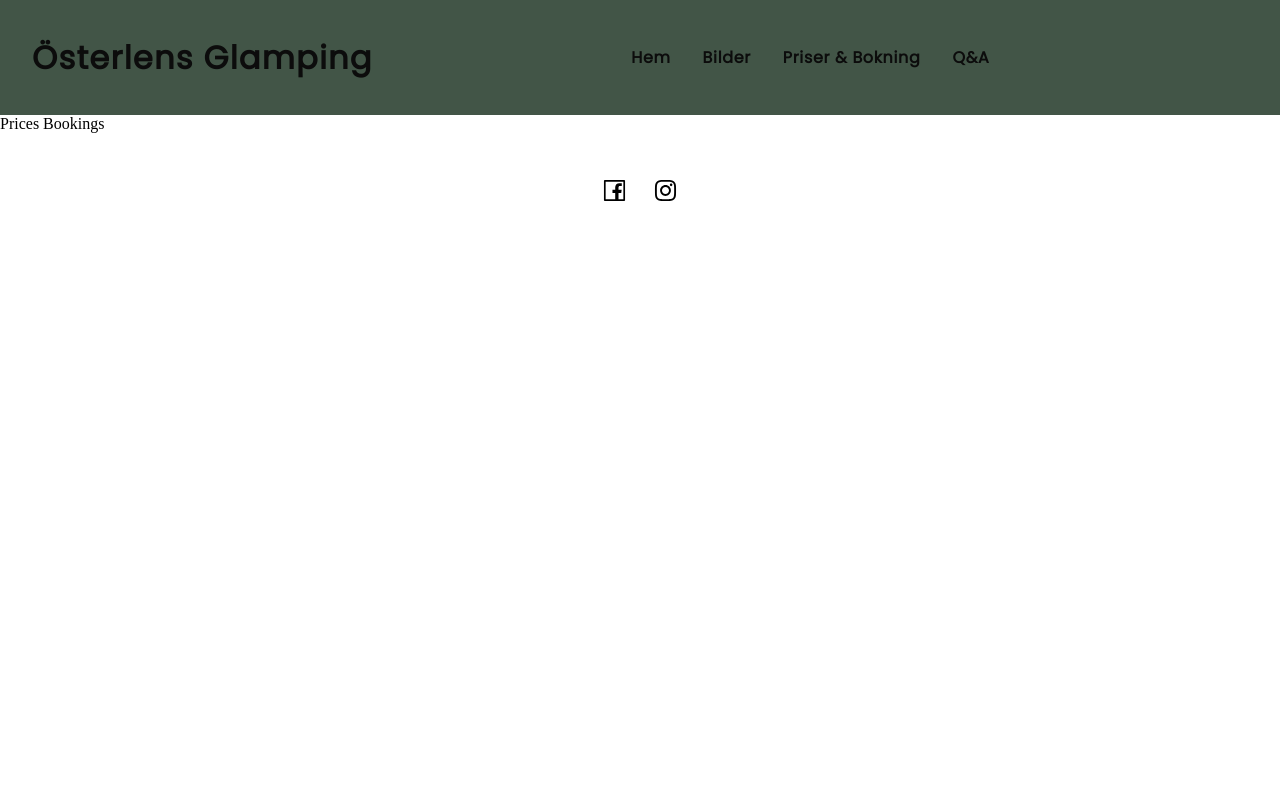
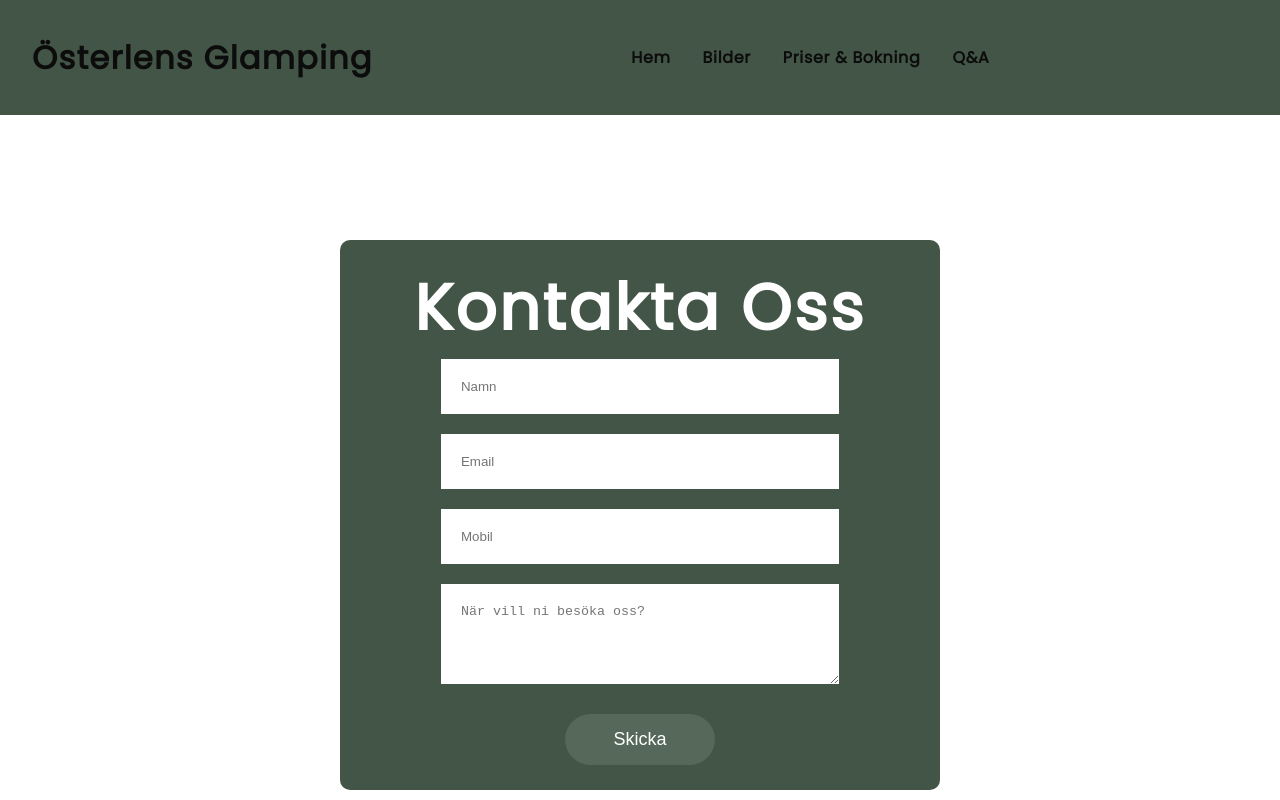
Before and after one commit to Tobzki/osterlens-glamping, a React (Create React App) app: page /booking in a window 1280 px wide. Shown: the top 800 px of the page. Built offline with nearby package versions, Linux system fonts and the light colour scheme.

Commit message:
added contact form

```diff
--- a/package.json
+++ b/package.json
@@ -7,6 +7,8 @@
     "@testing-library/jest-dom": "^5.16.2",
     "@testing-library/react": "^12.1.2",
     "@testing-library/user-event": "^13.5.0",
+    "emailjs": "^3.7.0",
+    "emailjs-com": "^3.2.0",
     "react": "^17.0.2",
     "react-dom": "^17.0.2",
     "react-icons": "^4.3.1",
--- a/src/App.css
+++ b/src/App.css
@@ -169,7 +169,7 @@
     font-size: 19px;
   }
 
-  .headtext__cormorant {
+  .headtext__peppins {
     font-size: 45px;
     line-height: 70px;
   }
--- a/src/pages/Home/Home.css
+++ b/src/pages/Home/Home.css
@@ -20,17 +20,20 @@
 }
 
 .app__home_content img {
-  width: 820px;
-  height: 820px;
+  width: 420px;
+  height: 420px;
 }
 
 .app__home__cormorant {
   max-width: 80%;
   text-align: center;
-  margin-top: 15%;
 }
 
-@media only screen and (max-width: 600px) {
+.app__home_content h1 {
+  padding: 16px;
+}
+
+@media only screen and (max-width: 1150px) {
   .app__home_content {
     flex-direction: column;
   }
@@ -39,3 +42,24 @@
     height: 420px;
   }
 }
+
+@media only screen and (min-width: 1150px) {
+  .app__home_content img {
+    width: 820px;
+    height: 820px;
+  }
+}
+
+@media only screen and (max-width: 450px) {
+  .app__home_content img {
+    height: 225px;
+    width: 225px;
+  }
+  .app__home_content h1 {
+    font-size: 32px;
+  }
+  .app__home_container {
+    margin-top: 35%;
+    margin-bottom: 35%;
+  }
+}
--- a/src/pages/Home/Home.jsx
+++ b/src/pages/Home/Home.jsx
@@ -12,7 +12,7 @@ const Home = () => {
         <div className="app__home_content">
           <div className="app__home_info">
             <h1 className="headtext__peppins">Om Oss</h1>
-            <p className="p__cormorant app__home__cormorant">
+            <p className="p__opensans app__home__cormorant">
               Robin och Hanna heter vi somRobin och Hanna heter vi somRobin och
               Hanna heter vi somRobin och Hanna heter vi somRobin och Hanna
               heter vi som Robin och Hanna heter vi somRobin och Hanna heter vi
--- a/src/pages/PricesBookings/PricesBookings.css
+++ b/src/pages/PricesBookings/PricesBookings.css
@@ -0,0 +1,46 @@
+.app__contactform_container {
+  width: 100%;
+  height: 100vh;
+  display: flex;
+  align-items: center;
+  justify-content: center;
+}
+
+.app__contactform_form {
+  display: flex;
+  align-items: center;
+  justify-content: center;
+  flex-direction: column;
+  padding: 2vw 4vw;
+  width: 90%;
+  max-width: 600px;
+  border-radius: 10px;
+  background-color: var(--color-green);
+}
+.app__contactform_form h1 {
+  color: var(--color-white);
+}
+
+.app__contactform_form input,
+textarea {
+  border: 0;
+  margin: 10px 0;
+  padding: 20px;
+  outline: none;
+  background-color: var(--color-white);
+  font-size: 16;
+  width: 80%;
+}
+
+.app__contactform_form button {
+  padding: 15px;
+  background-color: var(--color-lightgreen);
+  color: #fff;
+  font-size: 18px;
+  border: 0;
+  outline: none;
+  cursor: pointer;
+  width: 150px;
+  margin: 20px auto 0;
+  border-radius: 30px;
+}
--- a/src/pages/PricesBookings/PricesBookings.jsx
+++ b/src/pages/PricesBookings/PricesBookings.jsx
@@ -1,13 +1,66 @@
-import React from "react";
+import React, { useState } from "react";
 import Navbar from "../../components/NavBar/Navbar";
 import Footer from "../../components/Footer/Footer";
+import emailjs from "emailjs-com";
+
+import "./PricesBookings.css";
+
 const PricesBookings = () => {
+  const [isEmailSent, setIsEmailSent] = useState(false);
+
+  const sendEmail = (e) => {
+    e.preventDefault();
+
+    emailjs
+      .sendForm(
+        "service_nsqazbe",
+        "template_of9fcai",
+        e.target,
+        "user_P1QCxI5DakCX6LCc5yp9B"
+      )
+      .then((res) => {
+        console.log(res);
+      })
+      .catch((err) => console.log(err));
+  };
   return (
-    <div>
+    <>
       <Navbar />
-      Prices Bookings
+      <div className="app__contactform_container">
+        <form className="app__contactform_form" onSubmit={sendEmail}>
+          <h1 className="headtext__peppins">Kontakta Oss</h1>
+          <input
+            type="text"
+            name="name"
+            id="name"
+            placeholder="Namn"
+            required
+          ></input>
+          <input
+            type="email"
+            name="email"
+            id="email"
+            placeholder="Email"
+            required
+          ></input>
+          <input
+            type="text"
+            name="phone"
+            id="phone"
+            placeholder="Mobil"
+            required
+          ></input>
+          <textarea
+            id="message"
+            name="message"
+            rows="4"
+            placeholder="När vill ni besöka oss?"
+          ></textarea>
+          <button>Skicka</button>
+        </form>
+      </div>
       <Footer />
-    </div>
+    </>
   );
 };
 
```
Also changed, not shown: 1 other file (tests, documents, lock files or other folders).
